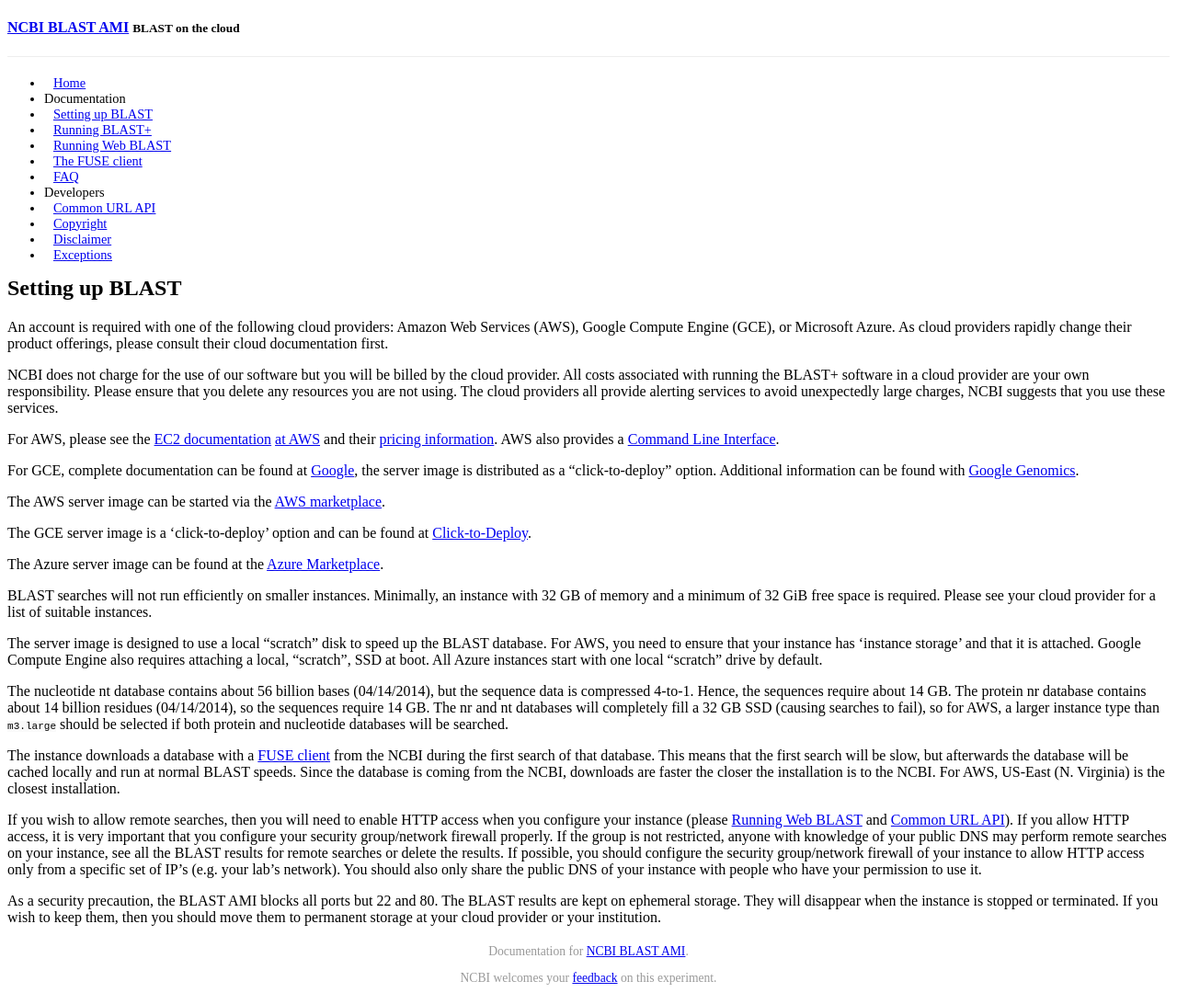
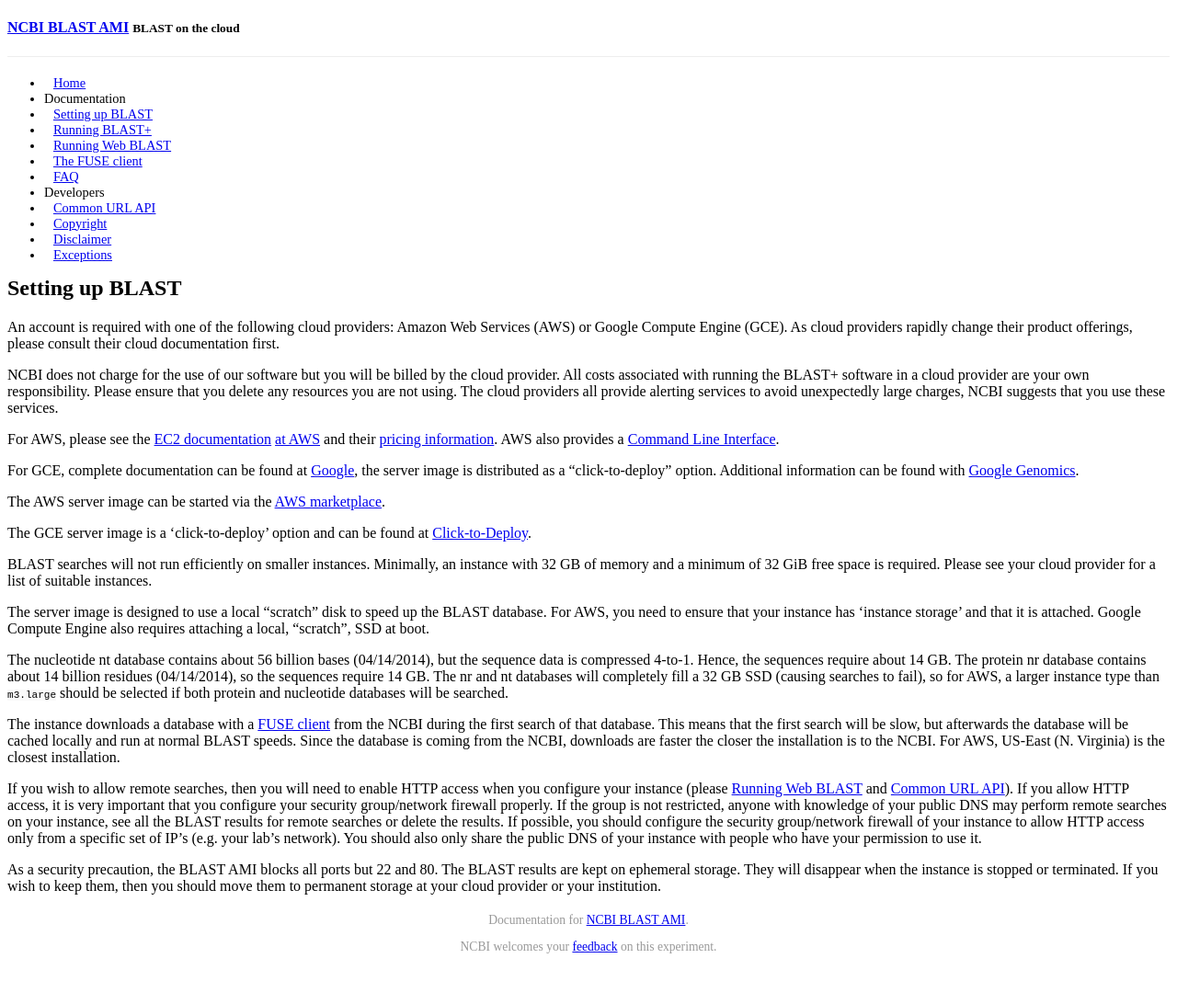
Before and after one commit to ncbi/blast-cloud, a Jekyll site: the page built from _posts/2015-06-09-setting-up-blast.md, in a window 1280 px wide. Shown: the whole page at 92% size. Built offline with Jekyll 4.4.1, drawn with Linux system fonts in a browser that asks for light colours; Markdown is read by kramdown in place of the engine named in the settings; a style sheet for code colours, icons or effects is not loaded; after the commit the page ends 1058 px from its top, so only the background shows below that.

Commit message:
Update cloud providers

```diff
--- a/_posts/2015-06-09-setting-up-blast.md
+++ b/_posts/2015-06-09-setting-up-blast.md
@@ -4,7 +4,8 @@ category: doc
 title: "Setting up BLAST"
 order: 0
 ---
-An account is required with one of the following cloud providers: Amazon Web Services (AWS), Google Compute Engine (GCE), or Microsoft Azure. As cloud providers rapidly change their product offerings, please consult their cloud documentation first.
+An account is required with one of the following cloud providers: Amazon Web
+Services (AWS) or Google Compute Engine (GCE). As cloud providers rapidly change their product offerings, please consult their cloud documentation first.
 
 NCBI does not charge for the use of our software but you will be billed by the
 cloud provider. All costs associated with running the BLAST+ software in a
@@ -20,8 +21,6 @@ The AWS server image can be started via the [AWS marketplace](https://aws.amazon
 
 The GCE server image is a 'click-to-deploy' option and can be found at [Click-to-Deploy](https://console.developers.google.com/project/_/launcher/details/click-to-deploy-images/ncbiblast).
 
-The Azure server image can be found at the [Azure Marketplace](https://azure.microsoft.com/en-us/marketplace/partners/ncbi/ncbi-free-2-2-31/).
-
 BLAST searches will not run efficiently on smaller instances. Minimally, an
 instance with 32 GB of memory and a minimum of 32 GiB free space is required.
 Please see your cloud provider for a list of suitable instances.
@@ -29,8 +28,7 @@ Please see your cloud provider for a list of suitable instances.
 The server image is designed to use a local "scratch" disk to speed up the
 BLAST database. For AWS, you need to ensure that your instance has 'instance
 storage' and that it is attached. Google Compute Engine also requires attaching
-a local, "scratch", SSD at boot. All Azure instances start with one local
-"scratch" drive by default.
+a local, "scratch", SSD at boot.
 
 The nucleotide nt database contains about 56 billion bases (04/14/2014), but
 the sequence data is compressed 4-to-1. Hence, the sequences require about 14
```
Also changed, not shown: index.md (+1 -3 lines).
